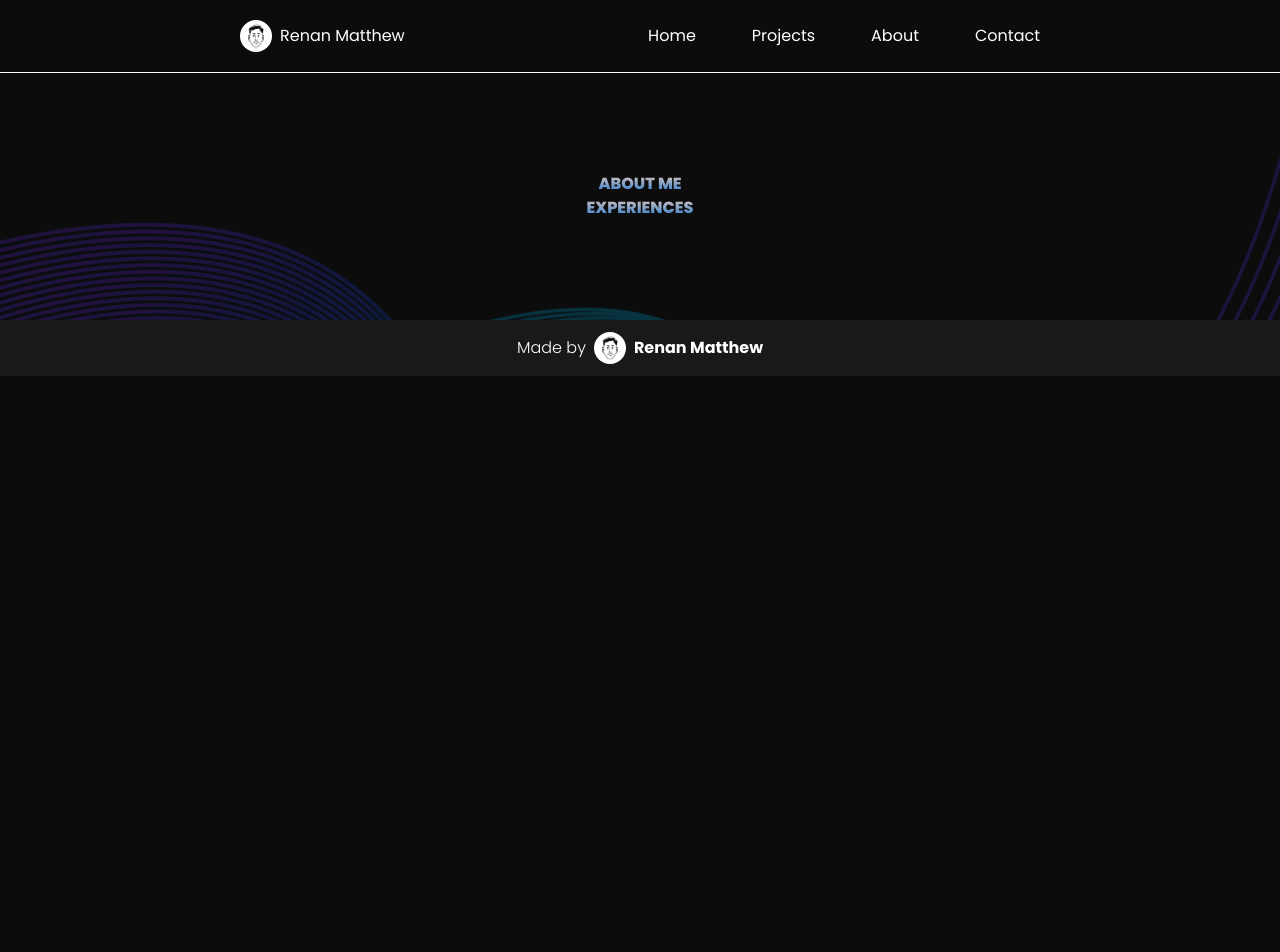
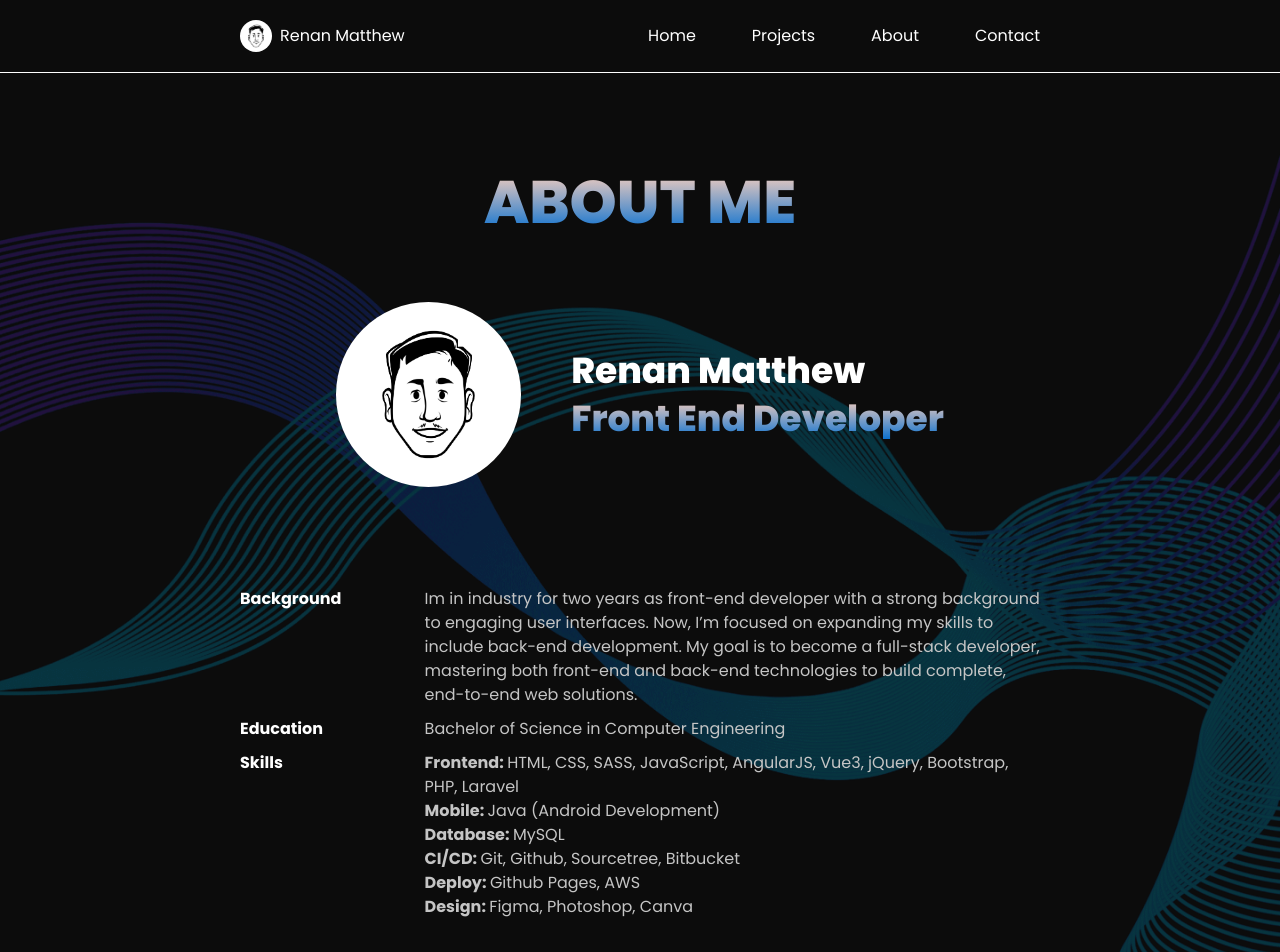
Before and after one commit to iRenanMatthew/portfolio-v1, a Vue app: page /about in a window 1280 px wide. Shown: the top 952 px of the page. Before the commit the page ends 800 px from the top, so only its background shows below. Built offline with nearby package versions, Linux system fonts and the light colour scheme.

Commit message:
chore - fix category title component for dynamic element and about section content

```diff
--- a/src/components/CategoryTitle.vue
+++ b/src/components/CategoryTitle.vue
@@ -2,7 +2,7 @@
   <component
     :is="tag"
     class="custom-bg-text-gradient font-extrabold text-center"
-    :class="[size ? `text-[${size}]` : 'text-4xl']"
+    :class="[size ? `text-${size}` : 'text-4xl']"
   >
     {{ title }}
   </component>
--- a/src/views/AboutView.vue
+++ b/src/views/AboutView.vue
@@ -1,15 +1,95 @@
 <template>
-<div class="section">
-  <div class="about row">
-      <CategoryTitle title="ABOUT ME"/>
-      <CategoryTitle title="EXPERIENCES"/>
+  <div class="section">
+    <div class="about row">
+      <div class="about-section mb-[100px]">
+        <CategoryTitle title="ABOUT ME" size="6xl" tag="h1" />
+
+        <div class="hero-content">
+          <img
+            class="w-[185px] rounded-full"
+            src="../assets/images/logo.png"
+            alt="My Logo - png"
+          />
+          <div class="hero_text-wrapper">
+            <h2 class="text-white font-extrabold text-4xl mb-2">
+              Renan Matthew
+            </h2>
+            <h2 class="custom-bg-text-gradient font-extrabold text-4xl">
+              Front End Developer
+            </h2>
+          </div>
+        </div>
+
+        <div class="about-content">
+          <div class="about_item-wrapper flex flex-col gap-2.5">
+            <div class="about_item">
+              <h3 class="text-white font-bold">Background</h3>
+              <p class="text-[#C5C5C5]">
+                Im in industry for two years as front-end developer with a
+                strong background to engaging user interfaces. Now, I’m focused
+                on expanding my skills to include back-end development. My goal
+                is to become a full-stack developer, mastering both front-end
+                and back-end technologies to build complete, end-to-end web
+                solutions.
+              </p>
+            </div>
+            <div class="about_item">
+              <h3 class="text-white font-bold">Education</h3>
+              <p class="text-[#C5C5C5]">
+                Bachelor of Science in Computer Engineering
+              </p>
+            </div>
+            <div class="about_item">
+              <h3 class="text-white font-bold">Skills</h3>
+              <div class="item-contents">
+                <p class="text-[#C5C5C5]">
+                  <span class="font-bold">Frontend: </span>HTML, CSS, SASS,
+                  JavaScript, AngularJS, Vue3, jQuery, Bootstrap, PHP, Laravel
+                </p>
+                <p class="text-[#C5C5C5]">
+                  <span class="font-bold">Mobile: </span>Java (Android
+                  Development)
+                </p>
+                <p class="text-[#C5C5C5]">
+                  <span class="font-bold">Database: </span>MySQL
+                </p>
+                <p class="text-[#C5C5C5]">
+                  <span class="font-bold">CI/CD: </span>Git, Github, Sourcetree,
+                  Bitbucket
+                </p>
+                <p class="text-[#C5C5C5]">
+                  <span class="font-bold">Deploy: </span>Github Pages, AWS
+                </p>
+                <p class="text-[#C5C5C5]">
+                  <span class="font-bold">Design: </span>Figma, Photoshop, Canva
+                </p>
+              </div>
+            </div>
+          </div>
+        </div>
+      </div>
+
+      <CategoryTitle title="EXPERIENCES" size="6xl" tag="h1" />
     </div>
-</div>
+  </div>
 </template>
 
 <script setup>
-import {ref, onMounted} from "vue";
-import CategoryTitle from '@/components/CategoryTitle.vue';
-onMounted(()=>{})
+import CategoryTitle from "@/components/CategoryTitle.vue";
+import { onMounted } from "vue";
+onMounted(() => {});
 </script>
-<style scoped></style>
+<style scoped>
+.about .hero-content {
+  display: flex;
+  justify-content: center;
+  align-items: center;
+  gap: 50px;
+  margin: 70px 0 100px;
+}
+
+.about-content .about_item-wrapper .about_item {
+  display: grid;
+  grid-template-columns: 0.3fr 1fr;
+}
+</style>
--- a/src/views/ContactView.vue
+++ b/src/views/ContactView.vue
@@ -1,14 +1,14 @@
 <template>
-<div class="section">
-  <div class="contact row">
-      <CategoryTitle title="CONTACT"/>
+  <div class="section">
+    <div class="contact row">
+      <CategoryTitle title="CONTACT" size="6xl" tag="h1" />
     </div>
   </div>
 </template>
 
 <script setup>
-import {ref, onMounted} from "vue";
-import CategoryTitle from '@/components/CategoryTitle.vue';
-onMounted(()=>{})
+import CategoryTitle from "@/components/CategoryTitle.vue";
+import { onMounted } from "vue";
+onMounted(() => {});
 </script>
 <style scoped></style>
--- a/src/views/NotFoundView.vue
+++ b/src/views/NotFoundView.vue
@@ -1,14 +1,14 @@
 <template>
   <div class="section">
     <div class="row">
-      <CategoryTitle title="404 NOT FOUND"/>
+      <CategoryTitle title="404 NOT FOUND" size="6xl" tag="h1" />
     </div>
   </div>
 </template>
 
 <script setup>
-import {ref, onMounted} from "vue";
-import CategoryTitle from '@/components/CategoryTitle.vue';
-onMounted(()=>{})
+import CategoryTitle from "@/components/CategoryTitle.vue";
+import { onMounted } from "vue";
+onMounted(() => {});
 </script>
 <style scoped></style>
--- a/src/views/ProjectsView.vue
+++ b/src/views/ProjectsView.vue
@@ -1,24 +1,57 @@
 <template>
   <div class="section">
     <div class="projects row">
-        <CategoryTitle title="PROJECTS" size="5xl" tag="h1"/>
+      <CategoryTitle title="PROJECTS" size="6xl" tag="h1" />
 
       <div class="project-card-wrapper mt-36">
         <div class="project-card" v-for="project in projects" :key="project.id">
           <div class="pc-info">
             <div class="pc-info_name">
-                <h3 class="custom-bg-text-gradient font-semibold text-base">Featured Project</h3>
-                <p class="text-4xl font-semibold text-[#CCD6F6] cursor-pointer">{{ project.name }}
+              <h3 class="custom-bg-text-gradient font-semibold text-base">
+                Featured Project
+              </h3>
+              <p class="text-4xl font-semibold text-[#CCD6F6] cursor-pointer">
+                {{ project.name }}
                 <span class="inline-block">
-                    <svg fill="#FFFFFF" xmlns="http://www.w3.org/2000/svg" width="24px" height="24px" viewBox="0 0 100 100" xml:space="preserve"><g id="SVGRepo_bgCarrier" stroke-width="0"></g><g id="SVGRepo_tracerCarrier" stroke-linecap="round" stroke-linejoin="round"></g><g id="SVGRepo_iconCarrier"> <g> <g> <path d="M51.5,69.4c-0.9-0.1-1.7-0.2-2.6-0.4c-0.9-0.2-1.8-0.4-2.7-0.7c-0.5-0.2-1.1-0.1-1.5,0.3l-0.6,0.6 c-3.6,3.6-9.4,4-13.3,0.7c-4.2-3.7-4.4-10.1-0.5-14l9.5-9.5c1.2-1.2,2.7-2.1,4.3-2.5c2-0.5,4.1-0.4,6,0.4c1.2,0.5,2.3,1.2,3.2,2.1 c0.5,0.5,0.9,1.1,1.2,1.7c0.5,0.8,1.6,1,2.3,0.3c1.1-1.1,2.6-2.6,3.5-3.5c0.5-0.5,0.6-1.3,0.1-1.9c-0.5-0.7-1.1-1.4-1.7-2 c-0.9-0.9-1.9-1.7-3-2.4c-1.8-1.1-3.8-1.9-5.8-2.3c-3.9-0.8-8.1-0.2-11.7,1.8c-1.4,0.8-2.7,1.7-3.9,2.9l-9.2,9.2 c-6.6,6.6-7.1,17.3-0.8,24.1c6.7,7.2,17.9,7.4,24.8,0.5l3.1-3.1C53.2,71,52.7,69.5,51.5,69.4z"></path> </g> <g> <path d="M74.5,24.5c-6.8-6.3-17.6-5.8-24.1,0.8L47.5,28c-0.9,0.9-0.3,2.3,0.9,2.4c1.8,0.1,3.5,0.5,5.3,1.1 c0.5,0.2,1.1,0,1.5-0.3l0.6-0.6c3.6-3.6,9.4-4,13.3-0.7c4.2,3.7,4.4,10.1,0.5,14l-9.5,9.5c-1.2,1.2-2.7,2.1-4.3,2.5 c-2,0.5-4.1,0.4-6-0.4c-1.2-0.5-2.3-1.2-3.2-2.1c-0.5-0.5-0.9-1-1.2-1.6c-0.5-0.8-1.6-1-2.3-0.3l-3.5,3.5 c-0.5,0.5-0.6,1.3-0.1,1.9c0.5,0.7,1.1,1.4,1.7,2c0.9,0.9,1.9,1.7,3,2.4C46,62.3,48,63,50,63.4c3.9,0.8,8.1,0.2,11.7-1.8 c1.4-0.8,2.7-1.7,3.9-2.9l9.5-9.5C81.8,42.4,81.7,31.1,74.5,24.5z"></path> </g> </g> </g></svg> </span>
+                  <svg
+                    fill="#FFFFFF"
+                    xmlns="http://www.w3.org/2000/svg"
+                    width="24px"
+                    height="24px"
+                    viewBox="0 0 100 100"
+                    xml:space="preserve"
+                  >
+                    <g id="SVGRepo_bgCarrier" stroke-width="0"></g>
+                    <g
+                      id="SVGRepo_tracerCarrier"
+                      stroke-linecap="round"
+                      stroke-linejoin="round"
+                    ></g>
+                    <g id="SVGRepo_iconCarrier">
+                      <g>
+                        <g>
+                          <path
+                            d="M51.5,69.4c-0.9-0.1-1.7-0.2-2.6-0.4c-0.9-0.2-1.8-0.4-2.7-0.7c-0.5-0.2-1.1-0.1-1.5,0.3l-0.6,0.6 c-3.6,3.6-9.4,4-13.3,0.7c-4.2-3.7-4.4-10.1-0.5-14l9.5-9.5c1.2-1.2,2.7-2.1,4.3-2.5c2-0.5,4.1-0.4,6,0.4c1.2,0.5,2.3,1.2,3.2,2.1 c0.5,0.5,0.9,1.1,1.2,1.7c0.5,0.8,1.6,1,2.3,0.3c1.1-1.1,2.6-2.6,3.5-3.5c0.5-0.5,0.6-1.3,0.1-1.9c-0.5-0.7-1.1-1.4-1.7-2 c-0.9-0.9-1.9-1.7-3-2.4c-1.8-1.1-3.8-1.9-5.8-2.3c-3.9-0.8-8.1-0.2-11.7,1.8c-1.4,0.8-2.7,1.7-3.9,2.9l-9.2,9.2 c-6.6,6.6-7.1,17.3-0.8,24.1c6.7,7.2,17.9,7.4,24.8,0.5l3.1-3.1C53.2,71,52.7,69.5,51.5,69.4z"
+                          ></path>
+                        </g>
+                        <g>
+                          <path
+                            d="M74.5,24.5c-6.8-6.3-17.6-5.8-24.1,0.8L47.5,28c-0.9,0.9-0.3,2.3,0.9,2.4c1.8,0.1,3.5,0.5,5.3,1.1 c0.5,0.2,1.1,0,1.5-0.3l0.6-0.6c3.6-3.6,9.4-4,13.3-0.7c4.2,3.7,4.4,10.1,0.5,14l-9.5,9.5c-1.2,1.2-2.7,2.1-4.3,2.5 c-2,0.5-4.1,0.4-6-0.4c-1.2-0.5-2.3-1.2-3.2-2.1c-0.5-0.5-0.9-1-1.2-1.6c-0.5-0.8-1.6-1-2.3-0.3l-3.5,3.5 c-0.5,0.5-0.6,1.3-0.1,1.9c0.5,0.7,1.1,1.4,1.7,2c0.9,0.9,1.9,1.7,3,2.4C46,62.3,48,63,50,63.4c3.9,0.8,8.1,0.2,11.7-1.8 c1.4-0.8,2.7-1.7,3.9-2.9l9.5-9.5C81.8,42.4,81.7,31.1,74.5,24.5z"
+                          ></path>
+                        </g>
+                      </g>
+                    </g>
+                  </svg>
+                </span>
               </p>
-
             </div>
             <div class="pc-info_content">
-                <p>{{project.content }}</p>
+              <p>{{ project.content }}</p>
             </div>
             <div class="pc-info_tabs">
-                <p class="tags-pill" v-for="tag in project.tags" :key="tag">{{ tag }}</p>
+              <p class="tags-pill" v-for="tag in project.tags" :key="tag">
+                {{ tag }}
+              </p>
             </div>
           </div>
           <img class="pc-img" :src="imagePath(project.image, 'projects')" />
@@ -29,25 +62,23 @@
 </template>
 
 <script setup>
-import {ref, onMounted} from "vue";
-import CategoryTitle from '@/components/CategoryTitle.vue';
-import getProjects from '@/composables/getProjects';
+import CategoryTitle from "@/components/CategoryTitle.vue";
+import getProjects from "@/composables/getProjects";
+import { onMounted } from "vue";
 
 const { projects, error, loadProjects } = getProjects();
 
 const imagePath = (path, category) => {
-  return `/${category}/${path}`
+  return `/${category}/${path}`;
 };
 
-onMounted(()=>{
+onMounted(() => {
   loadProjects();
-})
-
+});
 </script>
 
 <style scoped>
-
-.project-card{
+.project-card {
   display: flex;
   gap: 20px;
 }
@@ -55,14 +86,14 @@ onMounted(()=>{
 .project-card:not(:last-child) {
   margin: 0 0 144px 0;
 }
-.pc-info{
+.pc-info {
   flex-grow: 1;
   display: flex;
   flex-direction: column;
   gap: 20px;
 }
 
-.pc-img{
+.pc-img {
   width: 100%;
   max-width: 570px;
   height: 350px;
@@ -70,19 +101,17 @@ onMounted(()=>{
   border-radius: 20px;
 }
 
-.pc-info_content{
+.pc-info_content {
   background: rgba(255, 255, 255, 0.15);
   border-radius: 20px;
   box-shadow: 0 4px 30px rgba(0, 0, 0, 0.1);
   backdrop-filter: blur(10px);
   -webkit-backdrop-filter: blur(10px);
   padding: 30px;
-  margin:0 -100px 0 0;
+  margin: 0 -100px 0 0;
 }
 
-.pc-info_tabs .tags-pill{
-  margin:0 15px 10px 0;
+.pc-info_tabs .tags-pill {
+  margin: 0 15px 10px 0;
 }
-
-
 </style>
```
Lines whose indentation alone changed are shown as unchanged.
